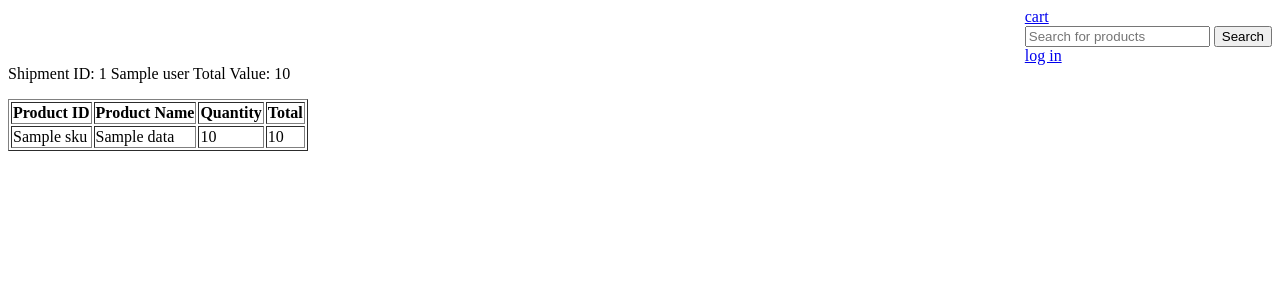
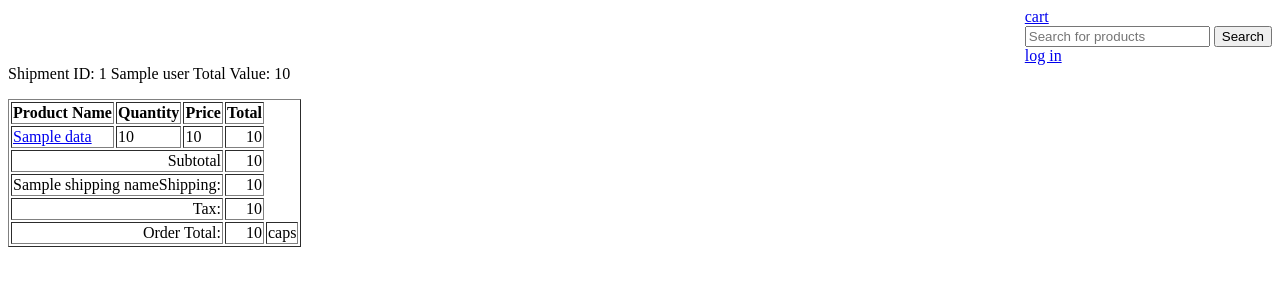
Before and after one commit to yharaskrik/nuclear-winners-server, a Flask app: template app/templates/single_order.html in a window 1280 px wide. Shown: the top 300 px of the page. Run offline with Flask 2, Linux system fonts and the light colour scheme; the visitor is signed in with stand-in values (Sample User, id 1); the template is opened without the code that fills it: most values are stand-ins (such as "Sample title", 1, 10 or a date in 2020); some libraries are stand-ins or nearby versions.

Commit message:
Fine tuned single_order display and limited the permissions on the call.

```diff
--- a/app/order.py
+++ b/app/order.py
@@ -1,11 +1,11 @@
-from flask import render_template, request, flash, url_for, redirect
+from flask import render_template, request, flash, url_for, redirect, abort
 
 from config import TAX_RATE
 from . import app
 from . import get_db
 from .payment_methods import get_payment_methods
 from .shipping import get_shipping_methods, get_shipping_method_price
-from .util import get_user_id
+from .util import get_user_id, is_user_admin
 from .views.user_login import requires_roles
 
 
@@ -34,9 +34,19 @@ def order_options(data=None):
 @app.route("/order/", methods=['POST'])
 @requires_roles("user")
 def place_order():
+    """ Places the order by doing the following:
+
+    Adds a record for the order in the Shipment database with the shipping method, payment method
+    Adds each product into the shipped product and calculates the total.
+    Updates the product inventory for each product
+    Adds the shipping price to the total
+    Adds the tax to the total
+    Updates the shipment row in the database with the total.
+    Clears the user's cart
+    """
+
     # Ensure everything is set.
     data = request.form
-    print(str(data))
     valid = True
     if "paymentMethod" not in data or not data["paymentMethod"]:
         flash("Payment method is required")
@@ -45,6 +55,7 @@ def place_order():
         valid = False
         flash("Shipping method is required")
 
+    # Get the cart
     cart = get_cart()
 
     if not cart:
@@ -59,25 +70,26 @@ def place_order():
 
     # Validate Product supply
     # TODO Add trevors validate inventory
-    orderId = 0
+
+    order_id = 0
     try:
         with get_db().cursor() as cursor:
             # Create the order
             cursor.execute(insert_order, (get_user_id(), data["shippingMethod"], data["paymentMethod"]))
-            orderId = cursor.lastrowid
+            order_id = cursor.lastrowid
 
             total = 0
             for item in cart:
                 # Add item to ordered product
-                cursor.execute(insert_ordered_product, (orderId, item["sku"], item["quantity"], item["price"]))
+                cursor.execute(insert_ordered_product, (order_id, item["sku"], item["quantity"], item["price"]))
                 # Update inventory
                 cursor.execute(update_inventory, (item["quantity"], item["sku"]))
                 total += item['quantity'] * item["price"]
 
-            shippingPrice = get_shipping_method_price(data["shippingMethod"])
-            total += shippingPrice
+            shipping_price = get_shipping_method_price(data["shippingMethod"])
+            total += shipping_price
             tax = int(round(total * TAX_RATE))
-            cursor.execute(update_order_total, (total + tax, orderId))
+            cursor.execute(update_order_total, (total + tax, order_id))
             cursor.execute(clear_cart, cart_id)
             get_db().commit()
 
@@ -87,7 +99,7 @@ def place_order():
         app.logger.error(e)
         flash("Unable to place order. Please try again")
         return order_options(data)
-    return redirect(url_for("single_order", shipid=orderId))
+    return redirect(url_for("single_order", shipid=order_id))
 
 
 insert_order = "INSERT INTO Shipment (status, userID, shippingMethodID, paymentMethodID, total) " \
@@ -115,15 +127,35 @@ def get_cart():
     return
 
 
-@app.route('/admin/reports/order/<int:shipid>')
+@app.route('/order/details/<int:shipid>/')
 @requires_roles("user")
 def single_order(shipid):
-    sql = 'SELECT Shipment.total AS shipmentTotal, P.sku, P.name, S.quantity, S.price * S.quantity AS total, User.name AS user ' \
+    sql = 'SELECT Shipment.total AS shipmentTotal, P.sku, P.name, S.quantity, S.price as price, S.price * S.quantity AS total, User.name AS user ' \
           'FROM User, Product AS P, ShippedProduct AS S, Shipment ' \
           'WHERE User.id = Shipment.userID AND Shipment.shipmentID = S.shipmentID AND P.sku = S.sku AND S.shipmentID = %s'
+
+    order_sql = "SELECT S.userID AS user_id, S.paymentMethodID, S.total AS order_total, SM.methodName AS shipping_name, SM.price AS shipment_price " \
+                "FROM Shipment S JOIN ShippingMethod SM ON S.shippingMethodID = SM.methodID " \
+                "WHERE shipmentID = %s"
+
     with get_db().cursor() as cursor:
-        cursor.execute(sql, [shipid])
+        cursor.execute(sql, shipid)
         data = cursor.fetchall()
-        print(str(data))
-        sum = data[0]["shipmentTotal"]
-        return render_template('single_order.html', data=data, sum=sum, id=shipid)
+        product_total = 0
+
+        for product in data:
+            product_total += product["quantity"] * product["price"]
+
+        cursor.execute(order_sql, shipid)
+        shipment = cursor.fetchone()
+
+        if not shipment:
+            flash("Not a valid shipment")
+            return abort(404)
+
+        if not is_user_admin() and not get_user_id() == shipment["user_id"]:
+            abort(403)
+
+        tax = int(round((product_total + shipment["shipment_price"]) * TAX_RATE))
+
+        return render_template('single_order.html', data=data, sum=product_total, id=shipid, shipment=shipment, tax=tax)
--- a/app/templates/single_order.html
+++ b/app/templates/single_order.html
@@ -3,22 +3,51 @@
     <p>Shipment ID: {{ id }} {% if session["user_admin"] %} {{ data['user'] }} {% endif %} Total Value: {{ sum }}</p>
     <table border="1">
         <tr>
-            {% if session["user_admin"] %}
-                <th>Product ID</th>
-            {% endif %}
             <th>Product Name</th>
             <th>Quantity</th>
+            <th>Price</th>
             <th>Total</th>
         </tr>
-        {% for order in data %}
+        {% for product in data %}
             <tr>
-                {% if session["user_admin"] %}
-                    <td>{{ order['sku'] }}</td>
-                {% endif %}
-                <td>{{ order['name'] }}</td>
-                <td>{{ order['quantity'] }}</td>
-                <td>{{ order['total'] }}</td>
+                <td><a href="{{ url_for("view_product", sku=product.sku) }}">{{ product['name'] }}</a></td>
+                <td>{{ product['quantity'] }}</td>
+                <td>{{ product['price'] }}</td>
+                <td align="right">{{ product['total'] }}</td>
             </tr>
         {% endfor %}
+        <tr>
+            <td colspan="3" align="right">
+                Subtotal
+            </td>
+            <td align="right">
+                {{ sum }}
+            </td>
+        </tr>
+        <tr>
+            <td colspan="3" align="right">
+                {{ shipping_name }}Shipping:
+            </td>
+            <td align="right">
+                {{ shipment.shipment_price }}
+            </td>
+        </tr>
+        <tr>
+            <td colspan="3" align="right">
+                Tax:
+            </td>
+            <td align="right">
+                {{ tax }}
+            </td>
+        </tr>
+        <tr>
+            <td colspan="3" align="right">
+                Order Total:
+            </td>
+            <td align="right">
+                {{ shipment.order_total }}
+            </td>
+            <td>caps</td>
+        </tr>
     </table>
 {% endblock %}
```
